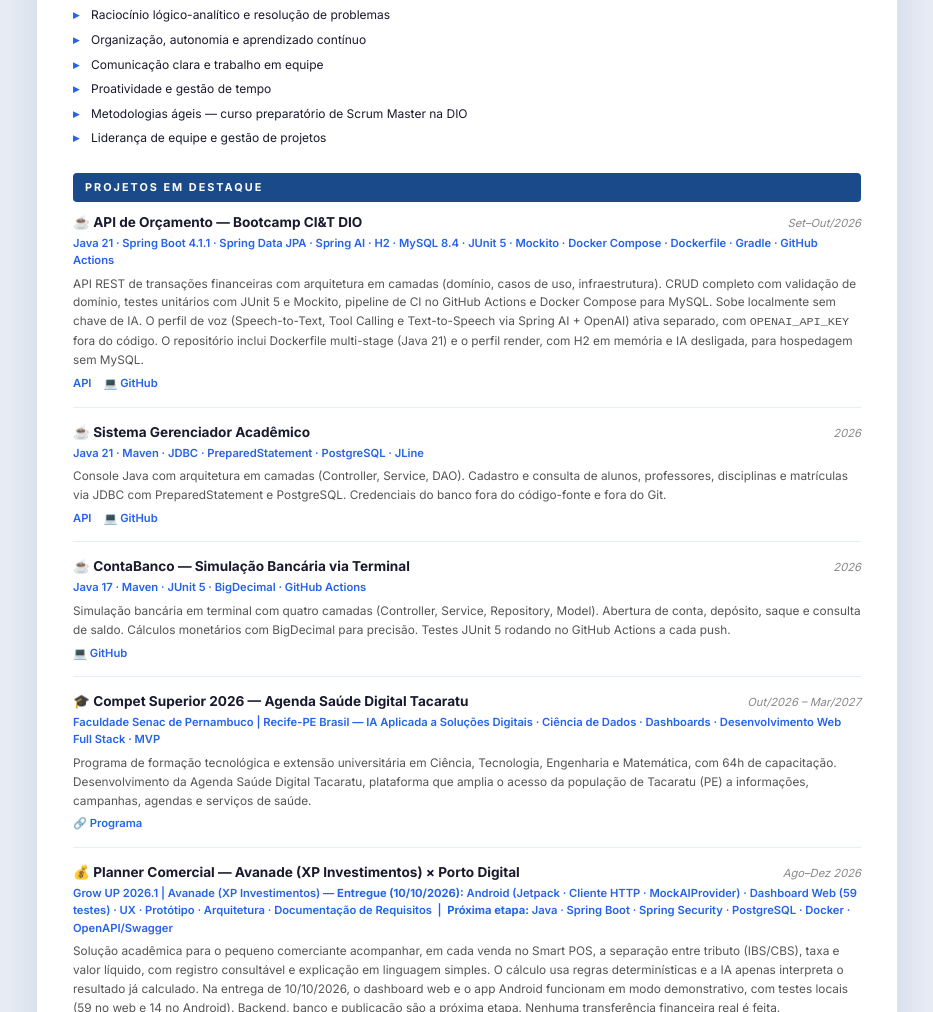
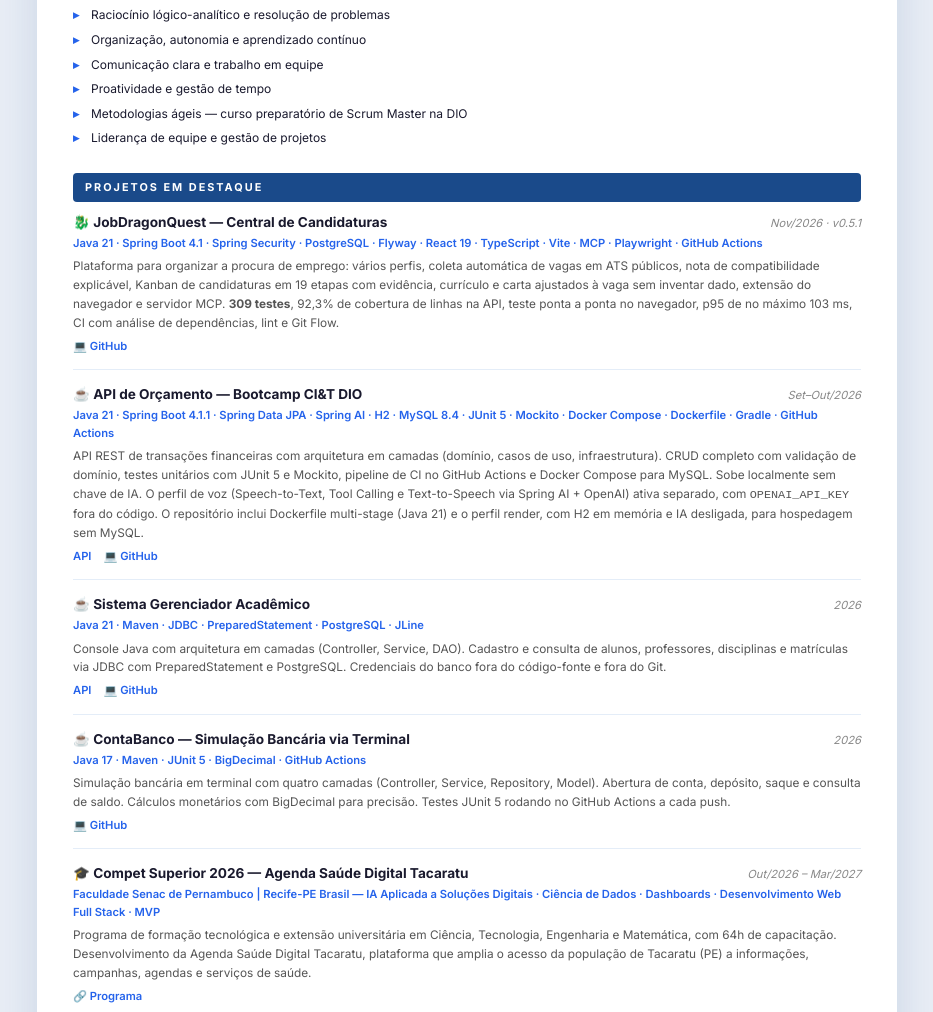
Before and after one commit to thaynabds/cv, a plain HTML site: page index.html in a window 1280 px wide. Shown: the part 1764-2776 px from the top of the page, without its empty margins (173-1106 px from the left). Drawn offline with Linux system fonts and the light colour scheme.

Commit message:
Adiciona o JobDragonQuest aos projetos em destaque (pt e en).

```diff
--- a/index.html
+++ b/index.html
@@ -131,6 +131,7 @@ Curso noturno de <strong>Análise e Desenvolvimento de Sistemas</strong> na Facu
 <li>Liderança de equipe e gestão de projetos</li>
 </ul>
 <div class="sec-title">Projetos em Destaque</div>
+<div class="proj"><div class="proj-hdr"><span class="proj-title">🐉 JobDragonQuest — Central de Candidaturas</span><span class="proj-date">Nov/2026 · v0.5.1</span></div><div class="proj-stack">Java 21 · Spring Boot 4.1 · Spring Security · PostgreSQL · Flyway · React 19 · TypeScript · Vite · MCP · Playwright · GitHub Actions</div><div class="proj-desc">Plataforma para organizar a procura de emprego: vários perfis, coleta automática de vagas em ATS públicos, nota de compatibilidade explicável, Kanban de candidaturas em 19 etapas com evidência, currículo e carta ajustados à vaga sem inventar dado, extensão do navegador e servidor MCP. <strong>309 testes</strong>, 92,3% de cobertura de linhas na API, teste ponta a ponta no navegador, p95 de no máximo 103 ms, CI com análise de dependências, lint e Git Flow.</div><div class="proj-links"><a href="https://github.com/thaynabds/JobDragonQuest-publico" target="_blank">💻 GitHub</a></div></div>
 <div class="proj"><div class="proj-hdr"><span class="proj-title">☕ API de Orçamento — Bootcamp CI&T DIO</span><span class="proj-date">Set–Out/2026</span></div><div class="proj-stack">Java 21 · Spring Boot 4.1.1 · Spring Data JPA · Spring AI · H2 · MySQL 8.4 · JUnit 5 · Mockito · Docker Compose · Dockerfile · Gradle · GitHub Actions</div><div class="proj-desc">API REST de transações financeiras com arquitetura em camadas (domínio, casos de uso, infraestrutura). CRUD completo com validação de domínio, testes unitários com JUnit 5 e Mockito, pipeline de CI no GitHub Actions e Docker Compose para MySQL. Sobe localmente sem chave de IA. O perfil de voz (Speech-to-Text, Tool Calling e Text-to-Speech via Spring AI + OpenAI) ativa separado, com <code>OPENAI_API_KEY</code> fora do código. O repositório inclui Dockerfile multi-stage (Java 21) e o perfil render, com H2 em memória e IA desligada, para hospedagem sem MySQL.</div><div class="proj-links"><a href="https://api-inteligente-com-reconhecimento-de.onrender.com" target="_blank">API</a><a href="https://github.com/thaynabds/API-Inteligente-com-Reconhecimento-de-Fala-e-Spring-Boot" target="_blank">💻 GitHub</a></div></div>
 <div class="proj"><div class="proj-hdr"><span class="proj-title">☕ Sistema Gerenciador Acadêmico</span><span class="proj-date">2026</span></div><div class="proj-stack">Java 21 · Maven · JDBC · PreparedStatement · PostgreSQL · JLine</div><div class="proj-desc">Console Java com arquitetura em camadas (Controller, Service, DAO). Cadastro e consulta de alunos, professores, disciplinas e matrículas via JDBC com PreparedStatement e PostgreSQL. Credenciais do banco fora do código-fonte e fora do Git.</div><div class="proj-links"><a href="https://sistemagerenciadoracademico.onrender.com" target="_blank">API</a><a href="https://github.com/thaynabds/sistemaGerenciadorAcademico" target="_blank">💻 GitHub</a></div></div>
 <div class="proj"><div class="proj-hdr"><span class="proj-title">☕ ContaBanco — Simulação Bancária via Terminal</span><span class="proj-date">2026</span></div><div class="proj-stack">Java 17 · Maven · JUnit 5 · BigDecimal · GitHub Actions</div><div class="proj-desc">Simulação bancária em terminal com quatro camadas (Controller, Service, Repository, Model). Abertura de conta, depósito, saque e consulta de saldo. Cálculos monetários com BigDecimal para precisão. Testes JUnit 5 rodando no GitHub Actions a cada push.</div><div class="proj-links"><a href="https://github.com/thaynabds/ContaBanco---Simula-o-de-Conta-Banc-ria-via-Terminal" target="_blank">💻 GitHub</a></div></div>
@@ -246,6 +247,7 @@ Night classes in <strong>Systems Analysis and Development</strong> at Senac Coll
 <li>Team leadership and project management</li>
 </ul>
 <div class="sec-title">Featured Projects</div>
+<div class="proj"><div class="proj-hdr"><span class="proj-title">🐉 JobDragonQuest — Job Application Hub</span><span class="proj-date">Nov/2026 · v0.5.1</span></div><div class="proj-stack">Java 21 · Spring Boot 4.1 · Spring Security · PostgreSQL · Flyway · React 19 · TypeScript · Vite · MCP · Playwright · GitHub Actions</div><div class="proj-desc">Platform to organize a job search: multiple profiles, automatic job collection from public ATS APIs, explainable match score, a 19-stage evidence-driven application Kanban, résumé and cover letter tailored to each job without inventing data, a browser extension and an MCP server. <strong>309 tests</strong>, 92.3% API line coverage, end-to-end browser test, read p95 of at most 103 ms, CI with dependency scanning, lint and Git Flow.</div><div class="proj-links"><a href="https://github.com/thaynabds/JobDragonQuest-publico" target="_blank">💻 GitHub</a></div></div>
 <div class="proj"><div class="proj-hdr"><span class="proj-title">☕ Budget API — CI&T DIO Bootcamp</span><span class="proj-date">Sep–Oct/2026</span></div><div class="proj-stack">Java 21 · Spring Boot 4.1.1 · Spring Data JPA · Spring AI · H2 · MySQL 8.4 · JUnit 5 · Mockito · Docker Compose · Dockerfile · Gradle · GitHub Actions</div><div class="proj-desc">REST API for financial transactions with layered architecture (domain, use cases, infrastructure). Full CRUD with domain validation, JUnit 5 and Mockito tests, CI pipeline on GitHub Actions, and Docker Compose for MySQL. Runs locally without an AI key. The voice profile (Speech-to-Text, Tool Calling, and Text-to-Speech via Spring AI + OpenAI) activates separately, with <code>OPENAI_API_KEY</code> outside the source code. The repository includes a multi-stage Dockerfile (Java 21) and the render profile, with in-memory H2 and AI turned off, for hosting without MySQL.</div><div class="proj-links"><a href="https://api-inteligente-com-reconhecimento-de.onrender.com" target="_blank">API</a><a href="https://github.com/thaynabds/API-Inteligente-com-Reconhecimento-de-Fala-e-Spring-Boot" target="_blank">💻 GitHub</a></div></div>
 <div class="proj"><div class="proj-hdr"><span class="proj-title">☕ Academic Management System</span><span class="proj-date">2026</span></div><div class="proj-stack">Java 21 · Maven · JDBC · PreparedStatement · PostgreSQL · JLine</div><div class="proj-desc">Java console app with layered architecture (Controller, Service, DAO). Registers and queries students, teachers, courses, and enrollments using JDBC with PreparedStatement and PostgreSQL. Database credentials stay outside the source code and out of Git.</div><div class="proj-links"><a href="https://sistemagerenciadoracademico.onrender.com" target="_blank">API</a><a href="https://github.com/thaynabds/sistemaGerenciadorAcademico" target="_blank">💻 GitHub</a></div></div>
 <div class="proj"><div class="proj-hdr"><span class="proj-title">☕ ContaBanco — Terminal Banking Simulation</span><span class="proj-date">2026</span></div><div class="proj-stack">Java 17 · Maven · JUnit 5 · BigDecimal · GitHub Actions</div><div class="proj-desc">Terminal banking simulation with four layers (Controller, Service, Repository, Model). Account opening, deposit, withdrawal, and balance inquiry. Monetary calculations with BigDecimal for precision. JUnit 5 tests running on GitHub Actions on every push.</div><div class="proj-links"><a href="https://github.com/thaynabds/ContaBanco---Simula-o-de-Conta-Banc-ria-via-Terminal" target="_blank">💻 GitHub</a></div></div>
```
